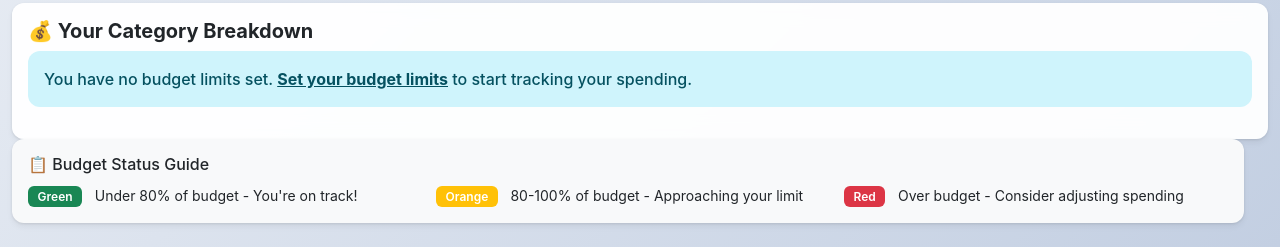
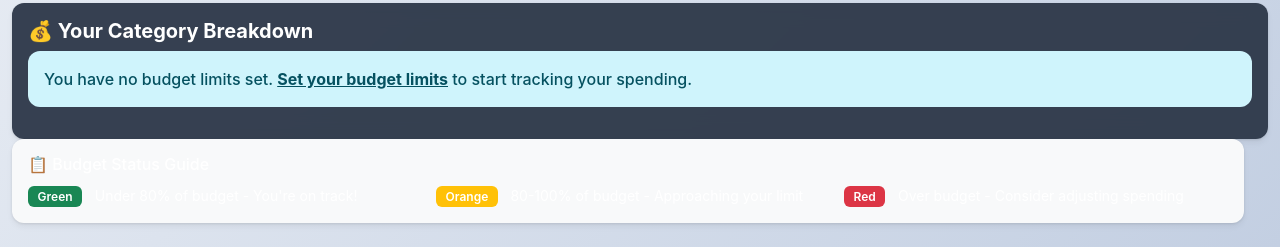
Before and after one commit to BrainCodex-e/expanses_tracker, a Flask app: page /budget/dashboard in a window 1280 px wide. Shown: the part 738-985 px from the top of the page. Run offline with Flask 3, Linux system fonts and the light colour scheme; the visitor is signed in with stand-in values (Sample User, id 1); data that the repository does not hold is empty; some libraries are stand-ins or nearby versions.

Commit message:
Fix white backgrounds in dark mode - comprehensive CSS overrides
- Fixed expense-content white background (hardcoded #fff)
- Fixed stats-card white background
- Fixed form-control and form-select white backgrounds
- Fixed main .card white background
- Added Bootstrap white background overrides (.bg-white, .bg-light)
- Enhanced .dark-mode class with more specific selectors
- All UI elements now properly use dark backgrounds with white text

```diff
--- a/static/style.css
+++ b/static/style.css
@@ -22,8 +22,9 @@ body {
   border: none;
   border-radius: var(--border-radius);
   transition: var(--transition);
-  background: rgba(255, 255, 255, 0.95);
+  background: rgba(45, 55, 72, 0.95);
   backdrop-filter: blur(10px);
+  color: #ffffff;
 }
 
 .card:hover {
@@ -588,16 +623,41 @@ body.dark-theme * {
 
 /* Additional dark mode class for manual activation */
 .dark-mode {
-  background: linear-gradient(135deg, #1a202c 0%, #2d3748 100%);
+  background: linear-gradient(135deg, #1a202c 0%, #2d3748 100%) !important;
   color: #ffffff !important;
 }
 
 .dark-mode *,
 .dark-mode .card,
+.dark-mode .card-body,
+.dark-mode .expense-card,
+.dark-mode .expense-content,
+.dark-mode .stats-card,
 .dark-mode .form-control,
 .dark-mode .form-select,
 .dark-mode .table,
+.dark-mode .table th,
+.dark-mode .table td,
 .dark-mode .badge,
-.dark-mode .alert {
+.dark-mode .alert,
+.dark-mode .dropdown-menu,
+.dark-mode .list-group,
+.dark-mode .list-group-item {
   color: #ffffff !important;
+  background: rgba(45, 55, 72, 0.95) !important;
 }
+
+/* Force dark backgrounds on all containers */
+.dark-mode div,
+.dark-mode section,
+.dark-mode article,
+.dark-mode aside,
+.dark-mode main {
+  background-color: rgba(45, 55, 72, 0.95) !important;
+}
+
+/* Override Bootstrap white backgrounds */
+.dark-mode .bg-white,
+.dark-mode .bg-light {
+  background-color: rgba(45, 55, 72, 0.95) !important;
+}
```
Also changed, not shown: other parts of static/style.css (+42 -8 lines).
